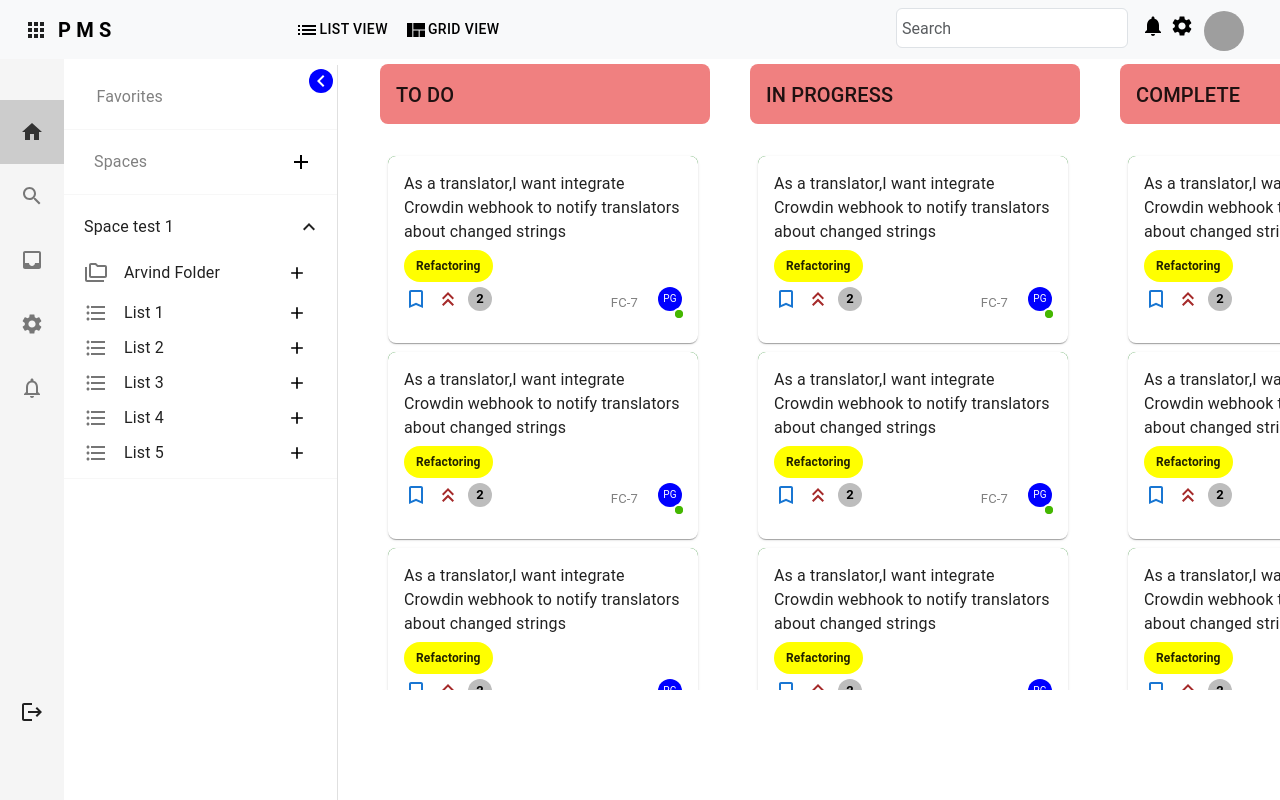
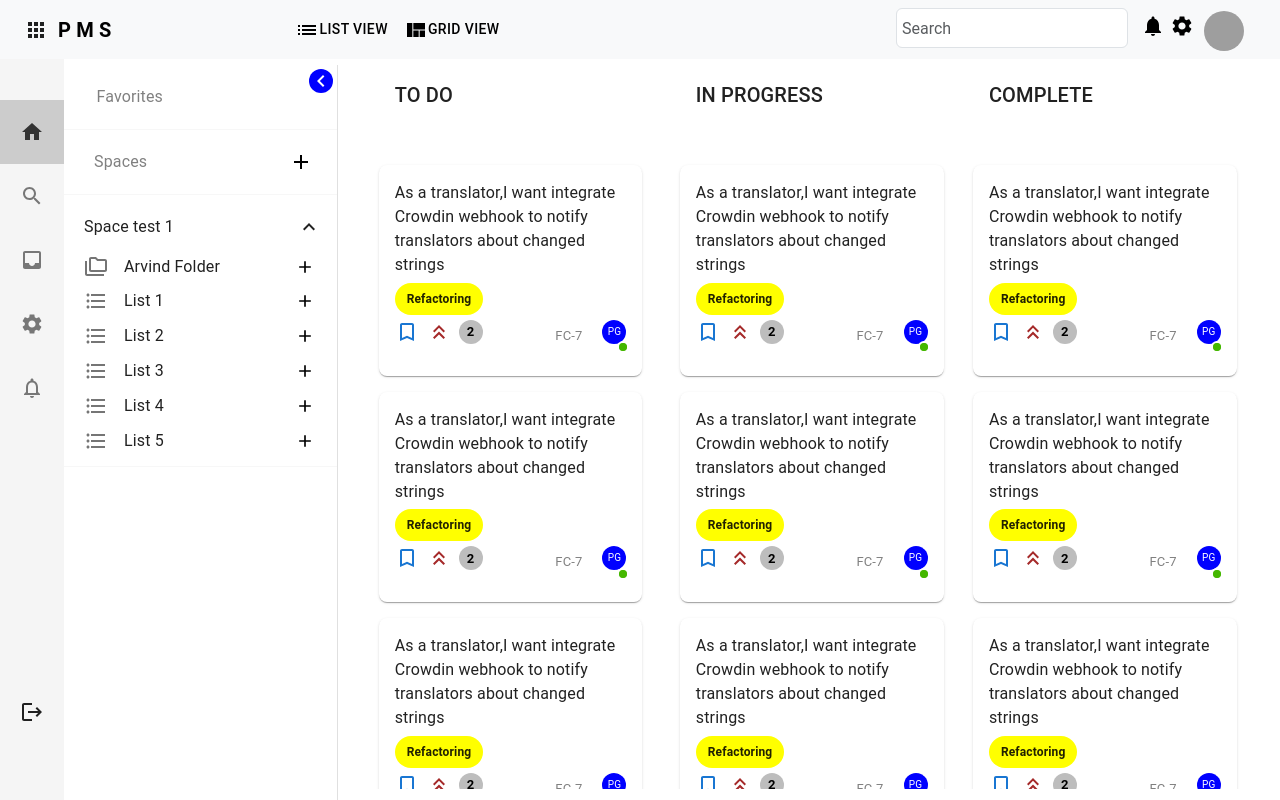
Before and after one commit to narayanmouryaa/PMS-management_project_Next.js, a Next.js app: page /Screen/Gridview in a window 1280 px wide. Built offline with nearby package versions, Linux system fonts and the light colour scheme; grey boxes are pictures that could not be loaded.

Commit message:
change in gridview page

```diff
--- a/package.json
+++ b/package.json
@@ -14,6 +14,7 @@
     "@mui/icons-material": "^5.14.0",
     "@mui/material": "^5.14.0",
     "@mui/styled-engine-sc": "^5.12.0",
+    "@next-tools/dynamic": "^0.0.11",
     "@next/font": "13.4.9",
     "axios": "^1.4.0",
     "bootstrap": "^5.3.0",
--- a/src/pages/Screen/Gridview.js
+++ b/src/pages/Screen/Gridview.js
@@ -4,20 +4,20 @@ import FixedSidenav from '../components/Fixedsidenav'
 import { styled } from '@mui/material/styles';
 import Box from '@mui/material/Box';
 import Paper from '@mui/material/Paper';
-import Grid from '@mui/material/Grid';
-import Card from '@mui/material/Card';
+// import Grid from '@mui/material/Grid';
+// import Card from '@mui/material/Card';
 // import CardActions from '@mui/material/CardActions';
-import CardContent from '@mui/material/CardContent';
-import Typography from '@mui/material/Typography';
+// import CardContent from '@mui/material/CardContent';
+// import Typography from '@mui/material/Typography';
 import GridviewCard from './Gridviewcard';
 // import Divider from '@mui/material/Divider';
-import Form from 'react-bootstrap/Form';
-import Avatar from '@mui/material/Avatar';
-import AvatarGroup from '@mui/material/AvatarGroup';
+// import Form from 'react-bootstrap/Form';
+// import Avatar from '@mui/material/Avatar';
+// import AvatarGroup from '@mui/material/AvatarGroup';
 // import InputLabel from '@mui/material/InputLabel';
-import MenuItem from '@mui/material/MenuItem';
-import FormControl from '@mui/material/FormControl';
-import Select from '@mui/material/Select';
+// import MenuItem from '@mui/material/MenuItem';
+// import FormControl from '@mui/material/FormControl';
+// import Select from '@mui/material/Select';
 // import SearchIcon from '@mui/icons-material/Search';
 import MiniDrawer from '../components/Minidrawer';
 
@@ -39,62 +39,37 @@ const Gridview = () => {
   };
   return (
     <>
-      <Box sx={{ display: 'flex', position: 'fixed'}}>
+      <Box sx={{ display: 'flex', position: 'fixed' }}>
+        <NavbarFixed />
 
-        <NavbarFixed />
+        <Box sx={{ width: '100vw',display: 'flex' }}>
           <FixedSidenav />
           <MiniDrawer />
 
-        <Box width={1150} height={750} sx={{ml: 5, display: 'flex' }}>
+          <Box sx={{ml:8,width: '80vw',height:'100%', display: 'flex'}} >
+
+            <Box   sx={{ width: '32%', mt: 8 ,wordWrap:'nowrap',textWrap:'nowrap'}}>
+
+              <Box sx={{ margin:'auto',height: '7%', width: '90%', borderRadius: 2,  p: 2, fontWeight: '500', fontSize: '20px' }}>
+                TO DO
+              </Box>
 
 
-          <Box width={330} height={650} sx={{ mt: 8, ml: 5}}>
-            <Box width={330} height={60} sx={{ backgroundColor:'lightcoral',borderRadius:2,mb: 2, p: 2, fontWeight: '500', fontSize: '20px' }}> TO DO </Box>
+              <Box className="scrollbar" sx={{ width: '100%', height: '65%', overflowY: 'auto',mt:2}}>
 
-
-            <Box className="scrollbar" width={330} height={550} sx={{ overflowY: 'auto' }}>
-
-              <Box width={310} height={180} sx={{ backgroundColor: 'green', borderRadius: 2, ml: 1, mt: 2 }}>
+                <Box sx={{ width: '90%', borderRadius: 2, margin:'auto' }}>
                   <GridviewCard />
                 </Box>
 
-              <Box width={310} height={180} sx={{ backgroundColor: 'green', borderRadius: 2, ml: 1, mt: 2 }}>
+                <Box  sx={{ width: '90%', borderRadius: 2, margin:'auto' }}>
                   <GridviewCard />
                 </Box>
 
-              <Box width={310} height={180} sx={{ backgroundColor: 'green', borderRadius: 2, ml: 1, mt: 2 }}>
+                <Box sx={{ width: '90%', borderRadius: 2, margin:'auto'}}>
                   <GridviewCard />
                 </Box>
 
-              <Box width={310} height={180} sx={{ backgroundColor: 'green', borderRadius: 2, ml: 1, mt: 2 }}>
-                <GridviewCard />
-              </Box>
-
-            </Box>
-
-          </Box>
-
-
-
-          <Box width={330} height={650} sx={{ mt: 8, ml: 5 }}>
-            <Box width={330} height={60} sx={{ backgroundColor:'lightcoral',borderRadius:2,mb: 2, p: 2, fontWeight: '500', fontSize: '20px' }}> IN PROGRESS </Box>
-
-
-            <Box className="scrollbar" width={330} height={550} sx={{ overflowY: 'auto' }}>
-
-              <Box width={310} height={180} sx={{ backgroundColor: 'green', borderRadius: 2, ml: 1, mt: 2 }}>
-                <GridviewCard />
-              </Box>
-
-              <Box width={310} height={180} sx={{ backgroundColor: 'green', borderRadius: 2, ml: 1, mt: 2 }}>
-                <GridviewCard />
-              </Box>
-
-              <Box width={310} height={180} sx={{ backgroundColor: 'green', borderRadius: 2, ml: 1, mt: 2 }}>
-                <GridviewCard />
-              </Box>
-
-              <Box width={310} height={180} sx={{ backgroundColor: 'green', borderRadius: 2, ml: 1, mt: 2 }}>
+                <Box  sx={{ width: '90%', borderRadius: 2, margin:'auto' }}>
                   <GridviewCard />
                 </Box>
 
@@ -105,26 +80,27 @@ const Gridview = () => {
 
 
 
-
-          <Box width={330} height={650} sx={{ mt: 8, ml: 5 }}>
-            <Box width={330} height={60} sx={{ backgroundColor:'lightcoral',borderRadius:2,mb: 2, p: 2, fontWeight: '500', fontSize: '20px' }}> COMPLETE </Box>
+            <Box sx={{ width: '32%', mt: 8 ,ml:1}}>
+              <Box sx={{ margin:'auto',height: '7%', width: '90%',borderRadius: 2,  p: 2, fontWeight: '500', fontSize: '20px' }}>
+                IN PROGRESS
+              </Box>
 
 
-            <Box className="scrollbar" width={330} height={550} sx={{ overflowY: 'auto' }}>
+              <Box className="scrollbar" sx={{ width: '100%', height: '65%', overflowY: 'auto',mt:2  }}>
 
-              <Box width={310} height={180} sx={{ backgroundColor: 'green', borderRadius: 2, ml: 1, mt: 2 }}>
+                <Box sx={{ width: '90%', borderRadius: 2, margin:'auto' }}>
                   <GridviewCard />
                 </Box>
 
-              <Box width={310} height={180} sx={{ backgroundColor: 'green', borderRadius: 2, ml: 1, mt: 2 }}>
+                <Box  sx={{ width: '90%', borderRadius: 2,margin:'auto'}}>
                   <GridviewCard />
                 </Box>
 
-              <Box width={310} height={180} sx={{ backgroundColor: 'green', borderRadius: 2, ml: 1, mt: 2 }}>
+                <Box  sx={{ width: '90%', borderRadius: 2,margin:'auto' }}>
                   <GridviewCard />
                 </Box>
 
-              <Box width={310} height={180} sx={{ backgroundColor: 'green', borderRadius: 2, ml: 1, mt: 2 }}>
+                <Box  sx={{ width: '90%', borderRadius: 2,margin:'auto' }}>
                   <GridviewCard />
                 </Box>
 
@@ -133,11 +109,40 @@ const Gridview = () => {
             </Box>
 
 
+
+
+            <Box sx={{ width: '32%', mt: 8 ,textTransform:'none'}}>
+              <Box sx={{ height: '7%', width: '90%',borderRadius: 2, margin:'auto', p: 2, fontWeight: '500', fontSize: '20px' }}>
+              COMPLETE
+              </Box>
+
+
+              <Box className="scrollbar" sx={{ width: '100%', height: '65%', overflowY: 'auto',mt:2}}>
+
+                <Box sx={{ width: '90%', borderRadius: 2, margin:'auto' }}>
+                  <GridviewCard />
+                </Box>
+
+                <Box  sx={{ width: '90%', borderRadius: 2, margin:'auto' }}>
+                  <GridviewCard />
+                </Box>
+
+                <Box sx={{ width: '90%', borderRadius: 2, margin:'auto' }}>
+                  <GridviewCard />
+                </Box>
+
+                <Box  sx={{ width: '90%', borderRadius: 2, margin:'auto' }}>
+                  <GridviewCard />
+                </Box>
+
+              </Box>
+
             </Box>
 
 
 
-
+          </Box>
+        </Box>
       </Box>
 
       {/* <Box style={{ padding: '5px' }}>
--- a/src/pages/Screen/Gridviewcard.js
+++ b/src/pages/Screen/Gridviewcard.js
@@ -37,7 +37,7 @@ const GridviewCard = () => {
 
         <Card sx={{borderRadius:2,mt:2}}  >
             <CardContent>
-                <Typography sx={{ fontSize: 16, textAlign: 'start' }} gutterBottom>
+                <Typography sx={{ fontSize: 16, textAlign: 'start',textWrap:'wrap' }} gutterBottom>
                     As a translator,I want integrate Crowdin webhook to notify translators about changed strings
                 </Typography>
 
--- a/src/pages/Screen/Taskmodal.js
+++ b/src/pages/Screen/Taskmodal.js
@@ -38,7 +38,6 @@ const style = {
     boxShadow: 24,
 
 };
-
 
 const BootstrapDialog = styled(Dialog)(({ theme }) => ({
     '& .MuiDialogContent-root': {
--- a/src/pages/auth/SignIn.js
+++ b/src/pages/auth/SignIn.js
@@ -71,7 +71,7 @@ const SignIn = () => {
           marginTop: "40px",
         }}
       >
-        Login To Continue{" "}
+        Login To Continue
       </h5>
 
       <Card sx={style}>
--- a/src/pages/components/Fixedsidenav.js
+++ b/src/pages/components/Fixedsidenav.js
@@ -85,10 +85,7 @@ const FixedSidenav = () => {
             <LogoutIcon style={{marginTop:'280px',marginLeft:'20px'}}/>
             </Nav.Link>
 
-
-
       </SidenavContainer>
-
 
 
     </>
--- a/src/pages/components/Minidrawer.js
+++ b/src/pages/components/Minidrawer.js
@@ -64,7 +64,7 @@ const NestedList = ({ primary, list }) => {
                             </ListItemIcon>
 
                             <ListItemText primary={list} />
-                            <Button><BasicMenu /></Button>
+                            <BasicMenu />
                         </ListItem>
                     ))}
 
@@ -74,7 +74,7 @@ const NestedList = ({ primary, list }) => {
                                 <FormatListBulletedIcon sx={{ml:2}} />
                             </ListItemIcon>
                             <ListItemText primary={text} />
-                            <Button><BasicMenu /></Button>
+                            <BasicMenu />
                         </ListItem>
                     ))}
                 </List>
```
Also changed, not shown: src/pages/components/Calendarduedate.js (+0 -23 lines), 1 other file (tests, documents, lock files or other folders). Lines whose indentation alone changed are shown as unchanged.
